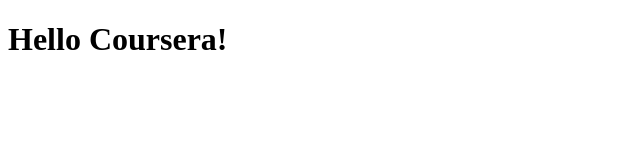
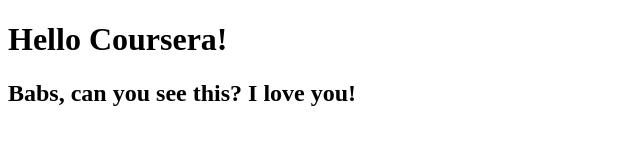
Before and after one commit to mlog12/coursera-test, a plain HTML site: page site/index.html in a window 1280 px wide. Shown: the whole page, without its empty margins (0-640 px from the left). Drawn offline with Linux system fonts and the light colour scheme.

Commit message:
Small addition to our page content.

```diff
--- a/site/index.html
+++ b/site/index.html
@@ -5,5 +5,6 @@
 </head>
 <body>
 <h1>Hello Coursera!</h1>
+<h2>Babs, can you see this?  I love you!</h2>
 </body>
 </html>
```
